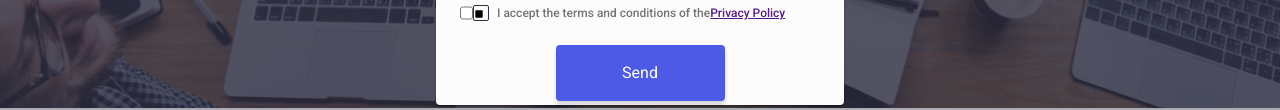
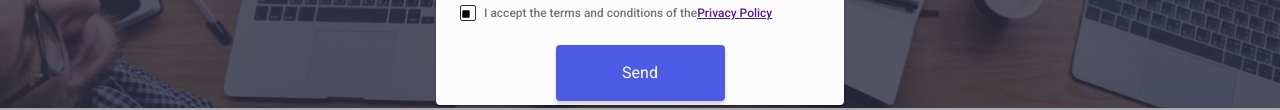
Before and after one commit to VladSurzhko/goit-markup-hw-06, a plain HTML site: page index.html in a window 1280 px wide. Both pictures are taken after a click on the button "Order Service". Shown: the part 567-677 px from the top of the page. Drawn offline with nearby package versions, Linux system fonts and the light colour scheme.

Commit message:
module 6

```diff
--- a/css/styles.css
+++ b/css/styles.css
@@ -16,8 +16,19 @@ body{
     margin: 0;
 }
 
+
 others{
    --modal-indx: 1000;
+}
+.visually-hidden{
+   position: absolute;
+   width: 1px;
+   height: 1px;
+   margin: -1px;
+   padding: 0;
+   overflow: hidden;
+   border: 0;
+   clip: rect(0 0 0 0);
 }
 
 
--- a/index.html
+++ b/index.html
@@ -421,7 +421,7 @@
                 placeholder="Text input"></textarea>
             </label>
             <label for="modal-checkbox" class="modal-checkbox-text">
-                <input class="checkbox-input"
+                <input class="checkbox-input visually-hidden"
                 id="modal-checkbox"
                 type="checkbox">
                 <span class="checkbox-text">
```
